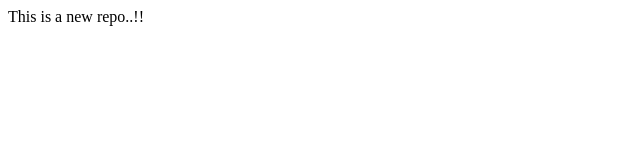
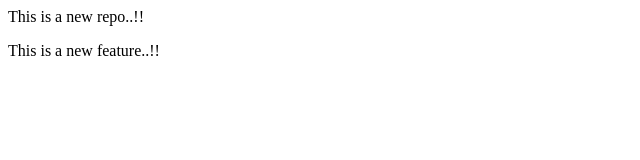
Before and after one commit to vaishvi-dholakia/Local_Repo, a plain HTML site: page index.html in a window 1280 px wide. Shown: the whole page, without its empty margins (0-640 px from the left). Drawn offline with Linux system fonts and the light colour scheme.

Commit message:
Added a new feature

```diff
--- a/index.html
+++ b/index.html
@@ -1 +1,2 @@
 <p>This is a new repo..!!</p>
+<p>This is a new feature..!!</p>
```
